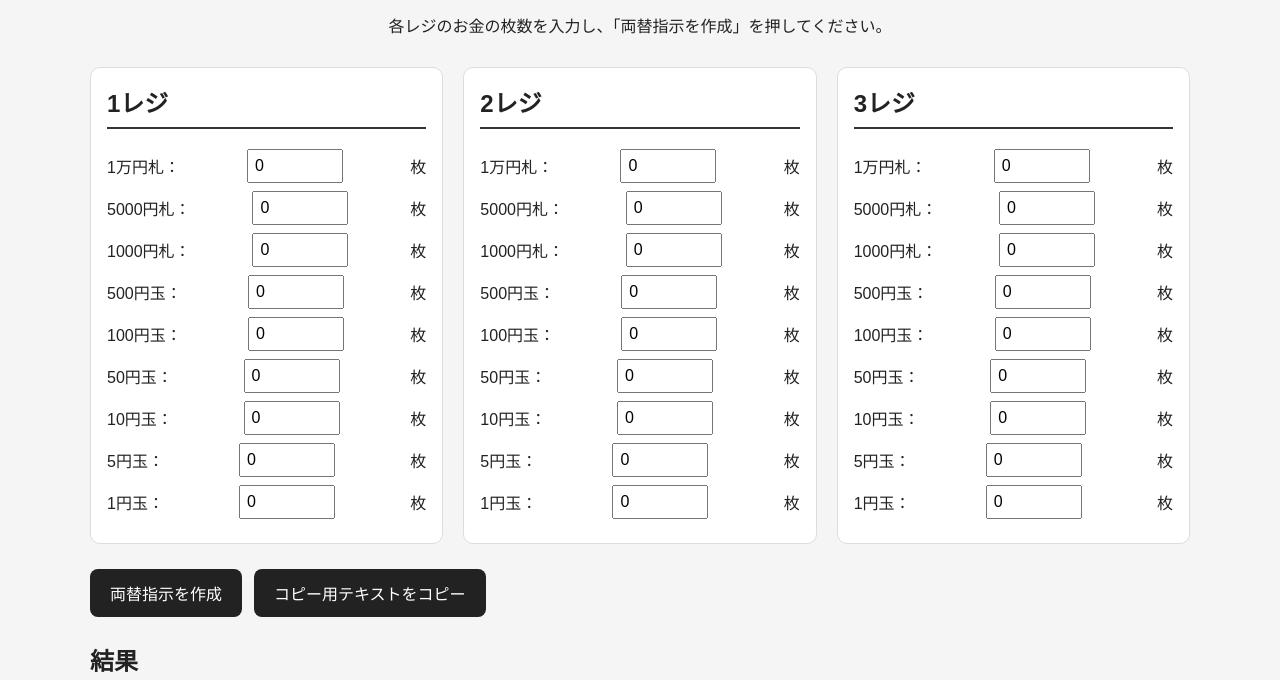
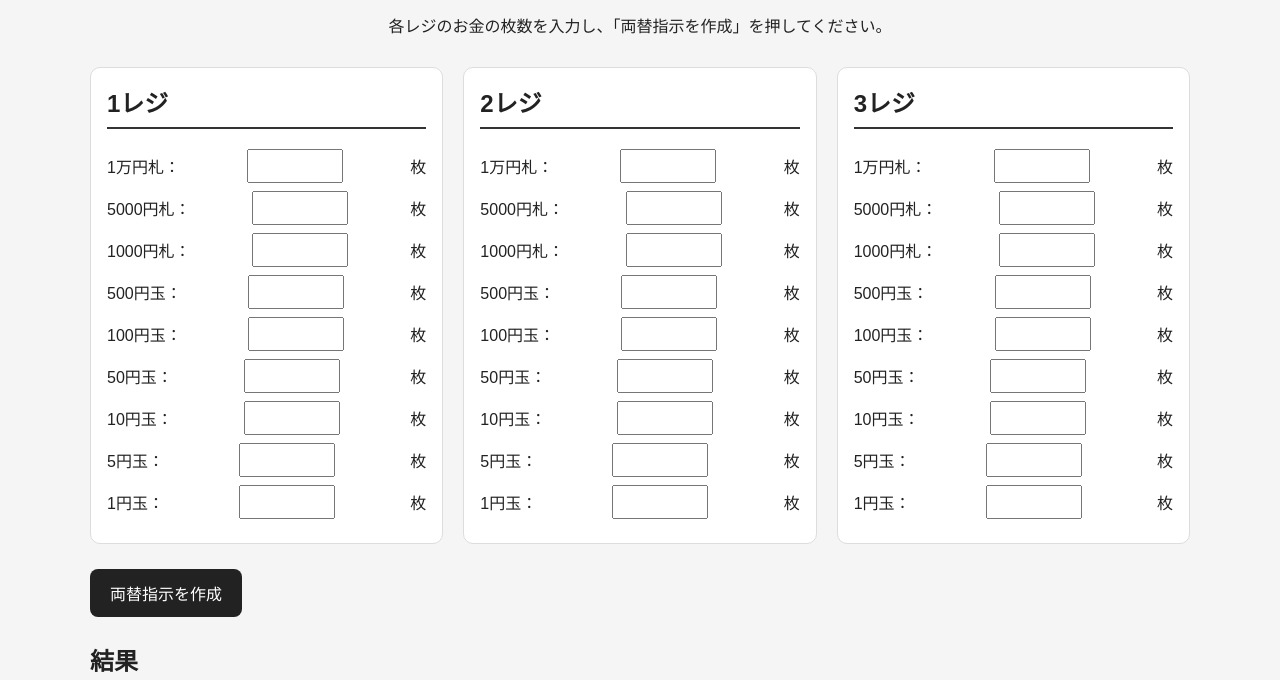
Before and after one commit to hayashicareer28-cyber/register-exchange-app, a plain HTML site: page index.html in a window 1280 px wide. Shown: the part 120-800 px from the top of the page. Drawn offline with Linux system fonts and the light colour scheme.

Commit message:
Update index.html

```diff
--- a/index.html
+++ b/index.html
@@ -15,47 +15,46 @@
   <div class="register-area">
     <section class="register-card">
       <h2>1レジ</h2>
-      <label>1万円札：<input type="number" id="r1-10000" value="0" min="0" step="1">枚</label>
-      <label>5000円札：<input type="number" id="r1-5000" value="0" min="0" step="1">枚</label>
-      <label>1000円札：<input type="number" id="r1-1000" value="0" min="0" step="1">枚</label>
-      <label>500円玉：<input type="number" id="r1-500" value="0" min="0" step="1">枚</label>
-      <label>100円玉：<input type="number" id="r1-100" value="0" min="0" step="1">枚</label>
-      <label>50円玉：<input type="number" id="r1-50" value="0" min="0" step="1">枚</label>
-      <label>10円玉：<input type="number" id="r1-10" value="0" min="0" step="1">枚</label>
-      <label>5円玉：<input type="number" id="r1-5" value="0" min="0" step="1">枚</label>
-      <label>1円玉：<input type="number" id="r1-1" value="0" min="0" step="1">枚</label>
+      <label>1万円札：<input type="number" id="r1-10000" min="0" step="1">枚</label>
+      <label>5000円札：<input type="number" id="r1-5000" min="0" step="1">枚</label>
+      <label>1000円札：<input type="number" id="r1-1000" min="0" step="1">枚</label>
+      <label>500円玉：<input type="number" id="r1-500" min="0" step="1">枚</label>
+      <label>100円玉：<input type="number" id="r1-100" min="0" step="1">枚</label>
+      <label>50円玉：<input type="number" id="r1-50" min="0" step="1">枚</label>
+      <label>10円玉：<input type="number" id="r1-10" min="0" step="1">枚</label>
+      <label>5円玉：<input type="number" id="r1-5" min="0" step="1">枚</label>
+      <label>1円玉：<input type="number" id="r1-1" min="0" step="1">枚</label>
     </section>
 
     <section class="register-card">
       <h2>2レジ</h2>
-      <label>1万円札：<input type="number" id="r2-10000" value="0" min="0" step="1">枚</label>
-      <label>5000円札：<input type="number" id="r2-5000" value="0" min="0" step="1">枚</label>
-      <label>1000円札：<input type="number" id="r2-1000" value="0" min="0" step="1">枚</label>
-      <label>500円玉：<input type="number" id="r2-500" value="0" min="0" step="1">枚</label>
-      <label>100円玉：<input type="number" id="r2-100" value="0" min="0" step="1">枚</label>
-      <label>50円玉：<input type="number" id="r2-50" value="0" min="0" step="1">枚</label>
-      <label>10円玉：<input type="number" id="r2-10" value="0" min="0" step="1">枚</label>
-      <label>5円玉：<input type="number" id="r2-5" value="0" min="0" step="1">枚</label>
-      <label>1円玉：<input type="number" id="r2-1" value="0" min="0" step="1">枚</label>
+      <label>1万円札：<input type="number" id="r2-10000" min="0" step="1">枚</label>
+      <label>5000円札：<input type="number" id="r2-5000" min="0" step="1">枚</label>
+      <label>1000円札：<input type="number" id="r2-1000" min="0" step="1">枚</label>
+      <label>500円玉：<input type="number" id="r2-500" min="0" step="1">枚</label>
+      <label>100円玉：<input type="number" id="r2-100" min="0" step="1">枚</label>
+      <label>50円玉：<input type="number" id="r2-50" min="0" step="1">枚</label>
+      <label>10円玉：<input type="number" id="r2-10" min="0" step="1">枚</label>
+      <label>5円玉：<input type="number" id="r2-5" min="0" step="1">枚</label>
+      <label>1円玉：<input type="number" id="r2-1" min="0" step="1">枚</label>
     </section>
 
     <section class="register-card">
       <h2>3レジ</h2>
-      <label>1万円札：<input type="number" id="r3-10000" value="0" min="0" step="1">枚</label>
-      <label>5000円札：<input type="number" id="r3-5000" value="0" min="0" step="1">枚</label>
-      <label>1000円札：<input type="number" id="r3-1000" value="0" min="0" step="1">枚</label>
-      <label>500円玉：<input type="number" id="r3-500" value="0" min="0" step="1">枚</label>
-      <label>100円玉：<input type="number" id="r3-100" value="0" min="0" step="1">枚</label>
-      <label>50円玉：<input type="number" id="r3-50" value="0" min="0" step="1">枚</label>
-      <label>10円玉：<input type="number" id="r3-10" value="0" min="0" step="1">枚</label>
-      <label>5円玉：<input type="number" id="r3-5" value="0" min="0" step="1">枚</label>
-      <label>1円玉：<input type="number" id="r3-1" value="0" min="0" step="1">枚</label>
+      <label>1万円札：<input type="number" id="r3-10000" min="0" step="1">枚</label>
+      <label>5000円札：<input type="number" id="r3-5000" min="0" step="1">枚</label>
+      <label>1000円札：<input type="number" id="r3-1000" min="0" step="1">枚</label>
+      <label>500円玉：<input type="number" id="r3-500" min="0" step="1">枚</label>
+      <label>100円玉：<input type="number" id="r3-100" min="0" step="1">枚</label>
+      <label>50円玉：<input type="number" id="r3-50" min="0" step="1">枚</label>
+      <label>10円玉：<input type="number" id="r3-10" min="0" step="1">枚</label>
+      <label>5円玉：<input type="number" id="r3-5" min="0" step="1">枚</label>
+      <label>1円玉：<input type="number" id="r3-1" min="0" step="1">枚</label>
     </section>
   </div>
 
   <div class="button-area">
     <button onclick="calculate()">両替指示を作成</button>
-    <button onclick="copyResult()">コピー用テキストをコピー</button>
   </div>
 
   <h2>結果</h2>
```
